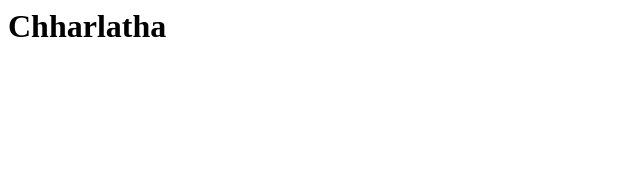
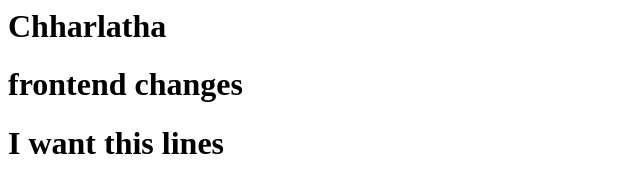
Before and after one commit to Chharlatha23/sample-1, a plain HTML site: page index.html in a window 1280 px wide. Shown: the whole page, without its empty margins (0-640 px from the left). Drawn offline with Linux system fonts and the light colour scheme.

Commit message:
fix:fix some code in index.html

```diff
--- a/index.html
+++ b/index.html
@@ -4,5 +4,7 @@
     </head>
     <body>
         <h1>Chharlatha</h1>
+        <h1>frontend changes</h1>
+        <h1>I want this lines</h1>
     </body>
 </html>
```
